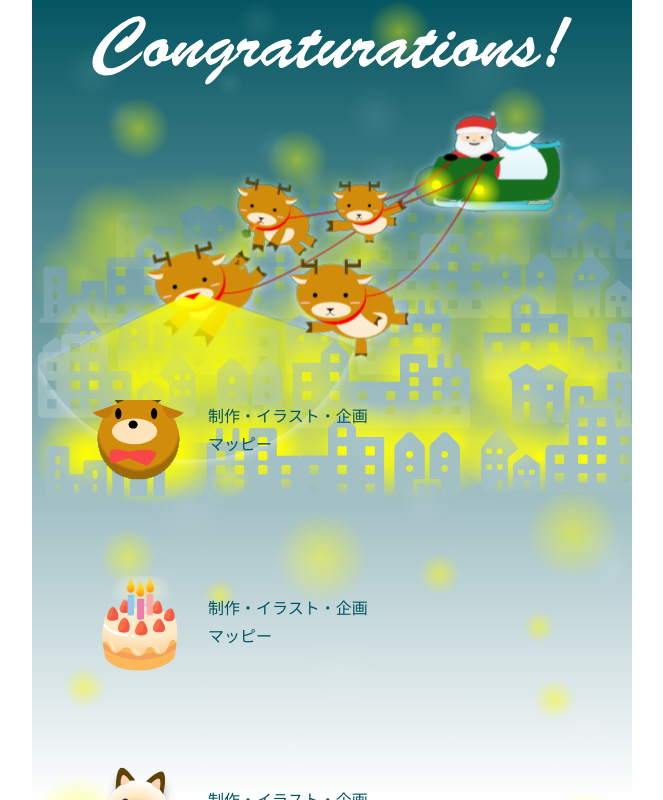
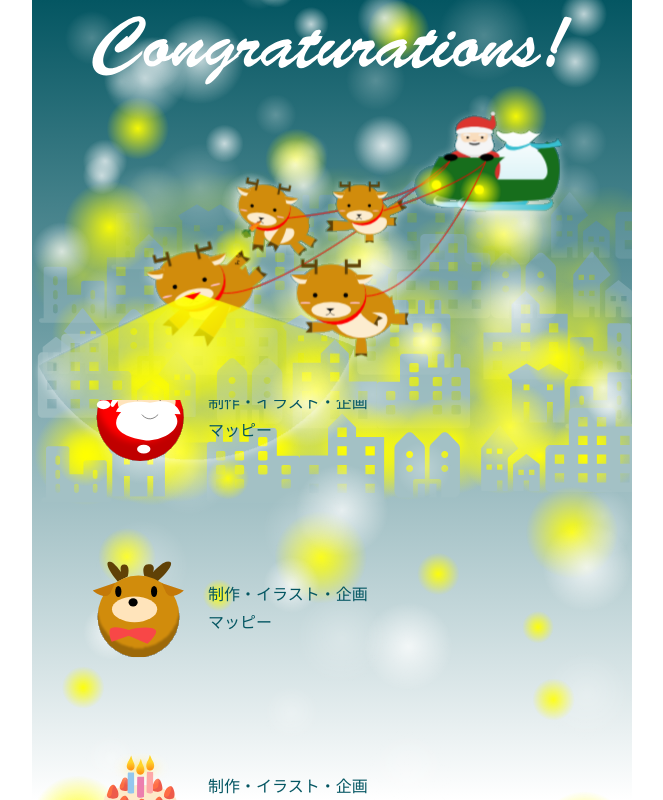
Before and after one commit to marimonon/advent2024_christmas, a React (Vite) app: page / in a window 1280 px wide. Shown: the whole page, without its empty margins (308-971 px from the left). Built offline with nearby package versions, Linux system fonts and the light colour scheme.

Commit message:
アニメーションの修正

```diff
--- a/src/components/Ending.tsx
+++ b/src/components/Ending.tsx
@@ -19,8 +19,11 @@ const Ending: React.FC = () => {
   return (
     <div css={endBgCss}>
       <EndTextImage css={endTextCss} />
-      <SantasImage css={santasCss} />
+      <div css={expandCss}>
+        <SantasImage css={santasCss} />
+      </div>
       <WhiteLightImage css={whiteCss} />
+      <WhiteLightImage css={whiteLightCss} />
       <LightImage css={lightCss} />
       <NightImage css={nightCss} />
       <div css={rollBox}>
@@ -123,6 +126,14 @@ const endTextCss = css`
   z-index: 5;
 `
 
+const SantasExpandAnime = keyframes`
+  0% {
+    transform: scale(4);
+  }
+  100% {
+    transform: scale(1);
+  }
+`
 const santasAnime = keyframes`
   0%, 100% {
     transform: translateY(0);
@@ -131,28 +142,42 @@ const santasAnime = keyframes`
     transform: translateY(-20px);
   }
 `
+
+const expandCss = css`
+  position: relative;
+  top: 10%;
+  animation: ${SantasExpandAnime} 2s forwards;
+  z-index: 5;
+`
 const santasCss = css`
   position: absolute;
   top: 10%;
   left: -10%;
   width: 100%;
   height: auto;
-  z-index: 5;
   animation: ${santasAnime} 5s infinite linear;
 `
 
 const whiteAnime = keyframes`
   0% {
     opacity: 0;
+    transform: translateY(-50%);
+  }
+  25% {
+    opacity: 1;
   }
   50% {
+    opacity: 0;
+    transform: translateY(-30%);
+  }
+  75% {
     opacity: 1;
   }
   100% {
     opacity: 0;
+    transform: translateY(0);
   }
 `
-
 const whiteCss = css`
   position: absolute;
   top: 0%;
@@ -160,17 +185,30 @@ const whiteCss = css`
   width: 100%;
   height: auto;
   z-index: 4;
-  animation: ${whiteAnime} 3s infinite;
+  animation: ${whiteAnime} 8s infinite linear;
+`
+
+const whiteLightCss = css`
+  position: absolute;
+  top: 0%;
+  left: 0;
+  width: 100%;
+  height: auto;
+  z-index: 4;
+  animation: ${whiteAnime} 8s infinite linear;
+  animation-delay: -2s;
 `
 const lightAnime = keyframes`
   0% {
-    opacity: 0.5;
+    opacity: 1;
   }
   50% {
-    opacity: 0.1;
+    opacity: 0.5;
+    transform: translateX(-2%);
   }
   100% {
-    opacity: 0.5;
+    opacity: 1;
+    transform: translateX(0);
   }
 `
 
@@ -213,7 +251,7 @@ const rollAnime = keyframes`
 
 const rollCss = css`
   padding: 10%;
-  animation: ${rollAnime} 30s forwards;
+  animation: ${rollAnime} 45s forwards;
 `
 
 const rollItemCss = css`
```
